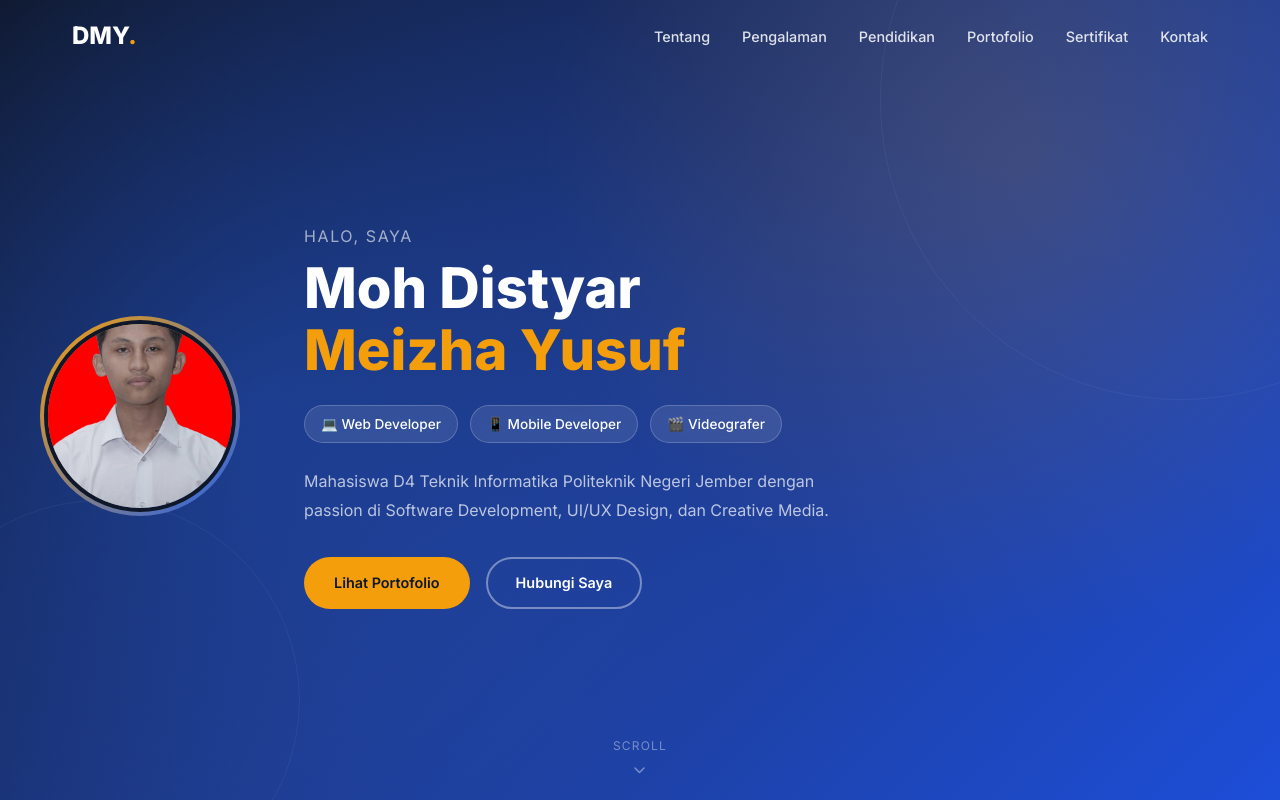
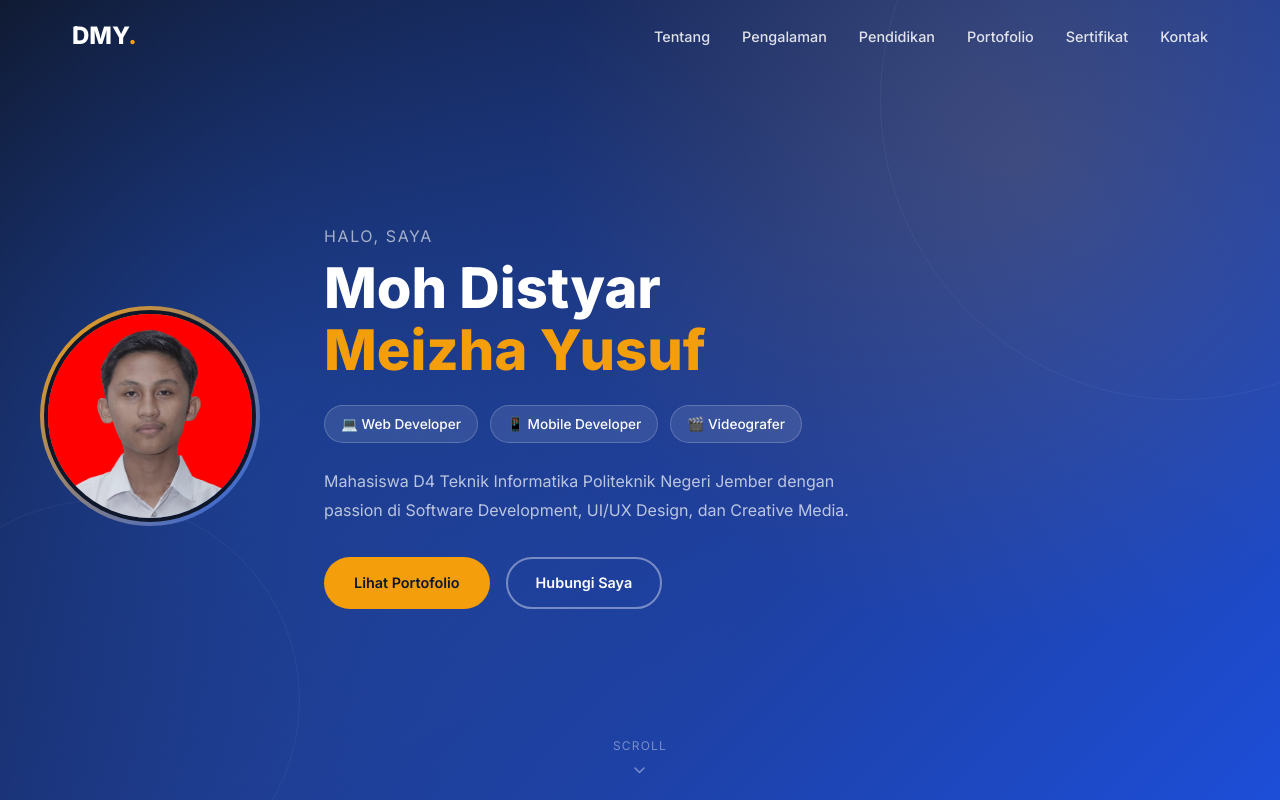
Before and after one commit to izhaa19/portofolio, a plain HTML site: page index.html in a window 1280 px wide. Shown: the top 800 px of the page. Drawn offline with Linux system fonts and the light colour scheme.

Commit message:
Fix profile photo position and size

```diff
--- a/style.css
+++ b/style.css
@@ -214,8 +214,8 @@ img {
 }
 
 .avatar-ring {
-  width: 200px;
-  height: 200px;
+  width: 220px;
+  height: 220px;
   border-radius: 50%;
   padding: 4px;
   background: linear-gradient(135deg, var(--accent), var(--primary));
@@ -227,6 +227,7 @@ img {
   height: 100%;
   border-radius: 50%;
   object-fit: cover;
+  object-position: center top;
   border: 4px solid var(--dark);
 }
 
```
